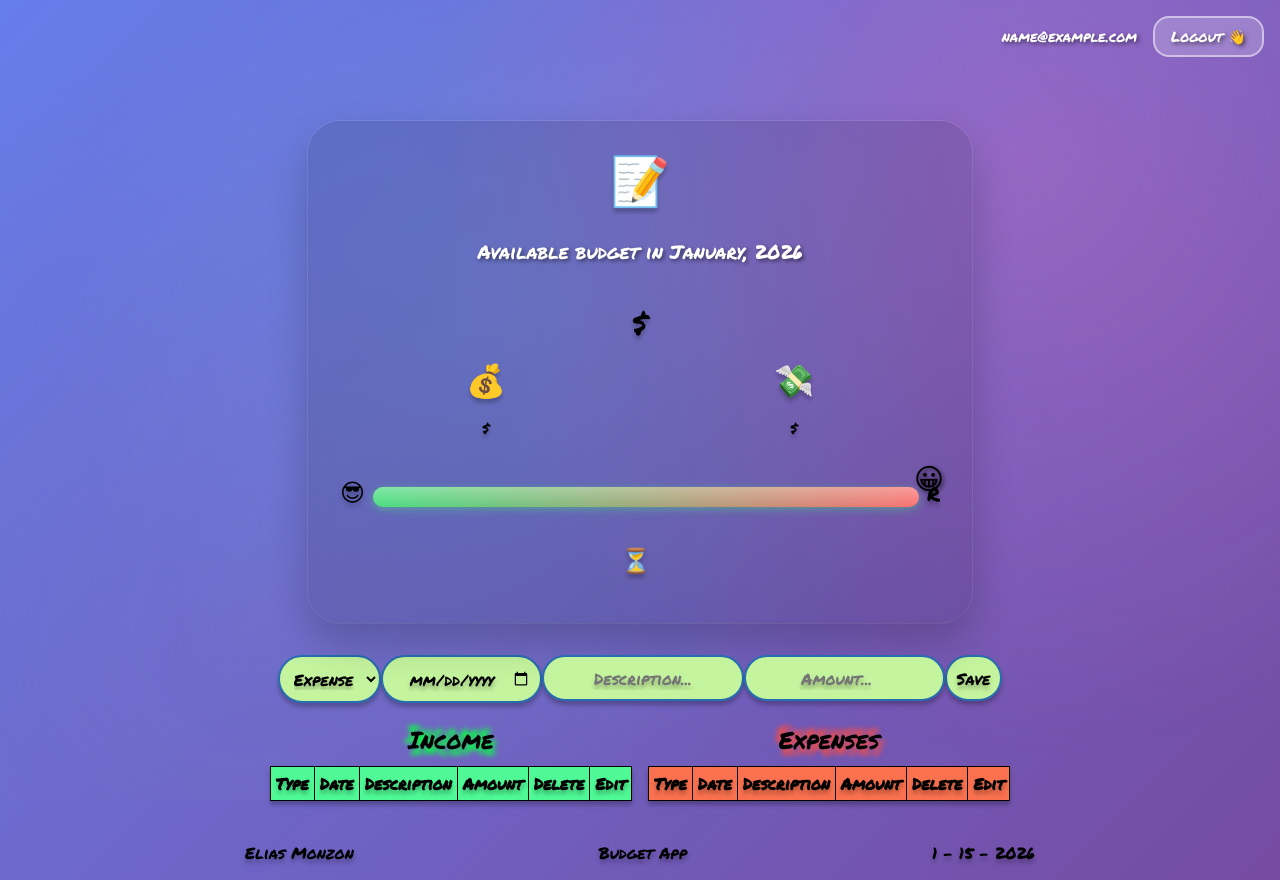
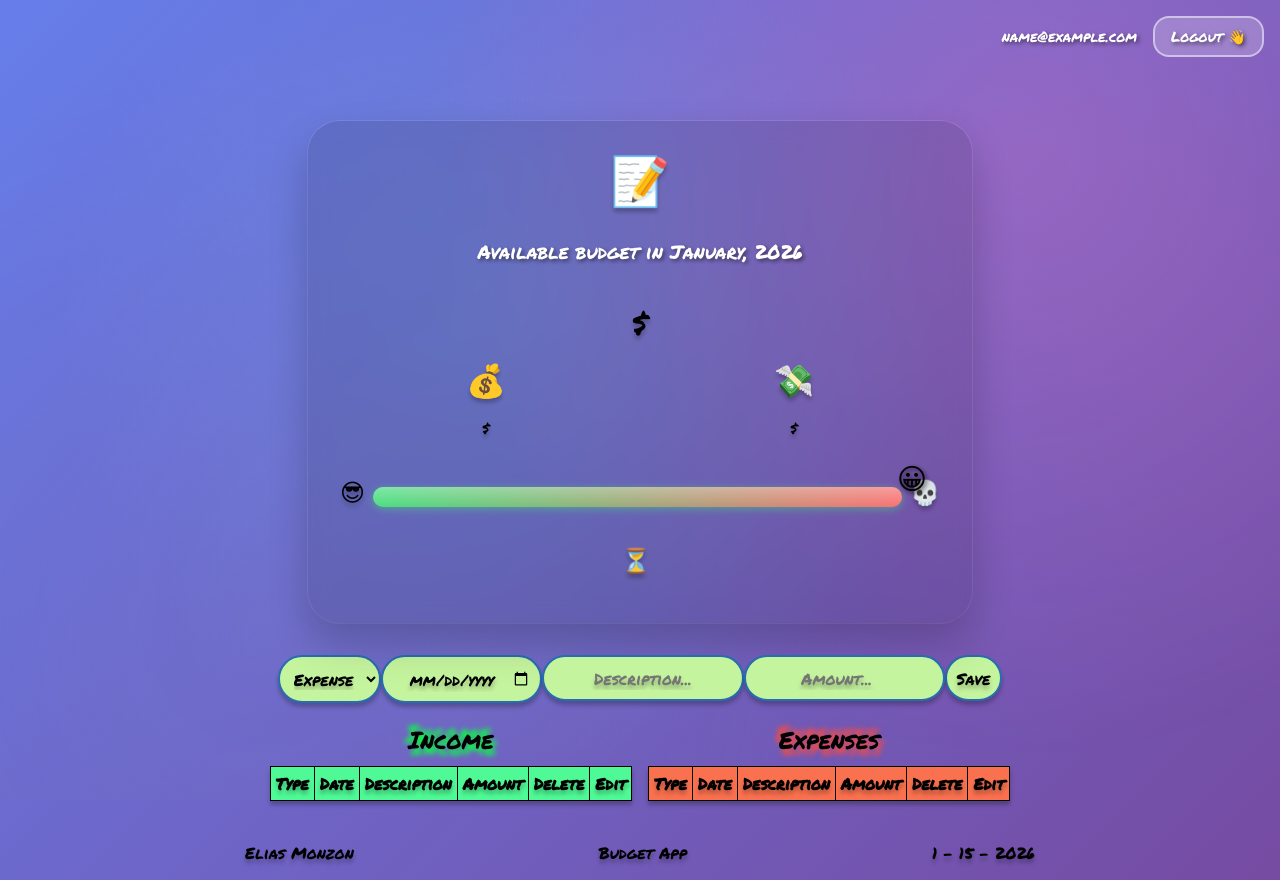
Before and after one commit to Monzon-Elias/BudgetApp, a website: page index.html in a window 1280 px wide. Drawn offline with Linux system fonts and the light colour scheme; no server answers; sample sign-in values are in the browser's storage.

Commit message:
emoji 'al cajon' agregado y 'r' sacáh

```diff
--- a/index.html
+++ b/index.html
@@ -46,7 +46,7 @@
                         <span class="progress-face" id="progressFace">😀</span>
                     </div>
                 </div>
-                <span class="progress-emoji-right">r</span>
+                <span class="progress-emoji-right">💀</span>
             </div>
             <div class="percentage-container">
                 <span class="percentage-emoji">⏳</span>
```
